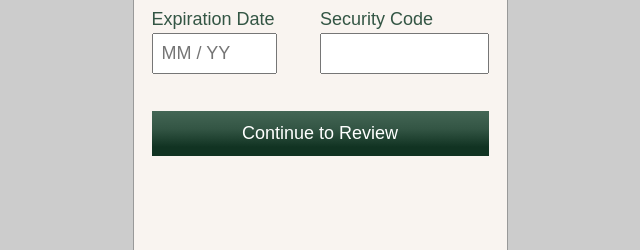
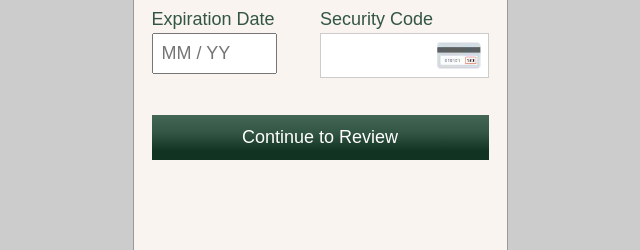
Before and after one commit to anwarmontasir/food-delivery-form, a plain HTML site: page billing.html in a window 1280 px wide. Shown: the part 550-800 px from the top of the page, without its empty margins (320-960 px from the left). Drawn offline with nearby package versions, Linux system fonts and the light colour scheme; a web font is replaced by a local one.

```diff
--- a/css/style.css
+++ b/css/style.css
@@ -120,3 +120,11 @@
 .two-fields {display: flex;}
 .two-fields div {width: 50%;}
 .exp {width: 125px;}
+.sc {
+    background-image: url(../images/cvv.png);
+    background-repeat: no-repeat;
+    background-size: 44px 27px;
+    border: 1px solid #ccc;
+    height: 45px;
+    background-position: top 50% right 5%;
+}
```
Also changed, not shown: images/cvv.png (added).
